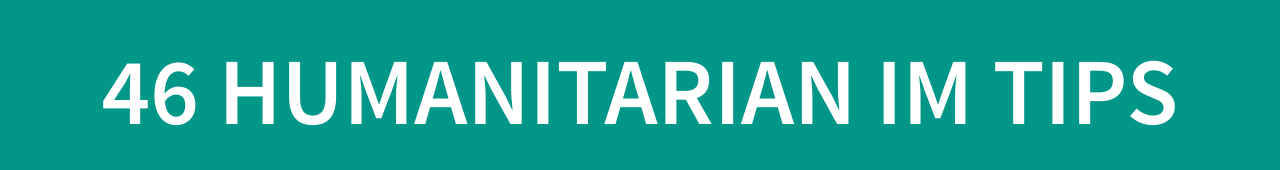
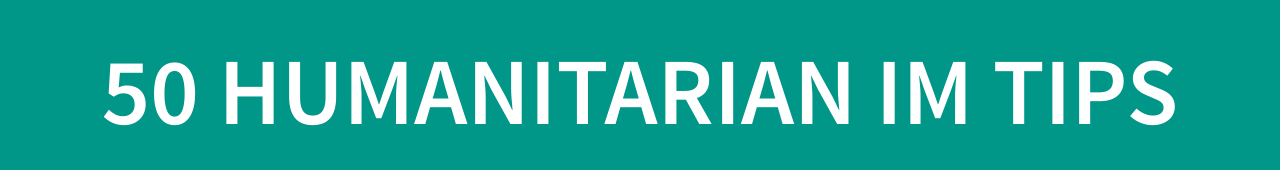
Before and after one commit to SimonbJohnson/im-tips, a website: page index.html in a window 1280 px wide. Shown: the part 106-276 px from the top of the page. Drawn offline with Linux system fonts and the light colour scheme.

Commit message:
Title change

```diff
--- a/index.html
+++ b/index.html
@@ -42,7 +42,7 @@
             <div class="slides">
                 <section id="frontcover" data-background="#009688">
                     <div class="title_container">
-                        <h1 class="white">46 Humanitarian IM Tips</h1>
+                        <h1 class="white">50 Humanitarian IM Tips</h1>
                         <h3 class="white">Tips to organising and managing data in humanitarian response</h3>
                         <p class="text-small-centre white">
                             Created by <a href="http://simonbjohnson.github.io" target="_blank">Simon Johnson</a> / <a href="http://twitter.com/simon_b_johnson" target="_blank">@simon_b_johnson</a>
```
